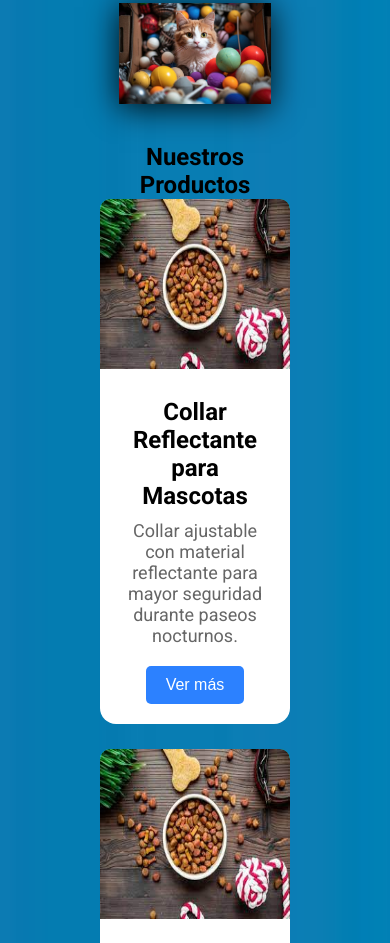
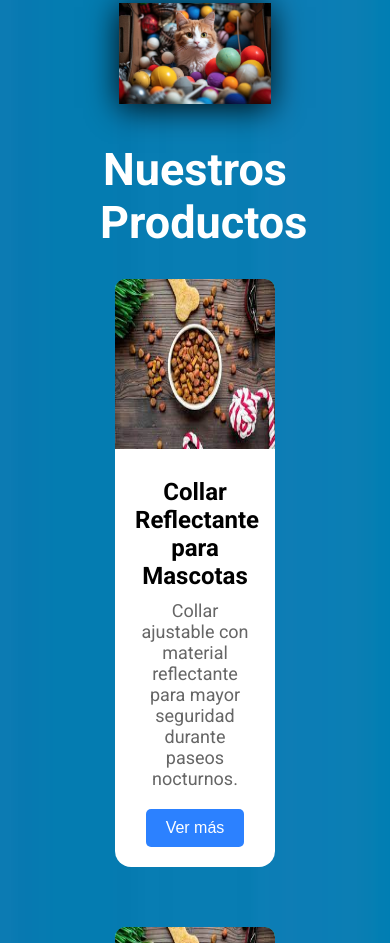
Before and after one commit to diegom-21/tutoriaSem7Proyecto, a plain HTML site: page index.html in a window 390 px wide. Shown: the part 2444-3387 px from the top of the page. Drawn offline with Linux system fonts and the light colour scheme.

Commit message:
comit diego

```diff
--- a/index.html
+++ b/index.html
@@ -105,7 +105,6 @@
                     <button class="Card-boton">Ver más</button>
                 </div>
             </div>
-
             <div class="Card">
                 <div class="Card-header">
                     <img class="Card-imagen" src="img/cardimg.jpg">
@@ -139,7 +138,7 @@
                 </div>
             </div>
         </div>
-    </section>
+    </section><br>
 
 
 
--- a/smacss/modules/_cards.scss
+++ b/smacss/modules/_cards.scss
@@ -1,18 +1,26 @@
 .Cards {
     text-align: center;
 
-
+    &-titulo{
+        font-size: 45px;
+        color: white ;
+        font-weight: bold;
+        margin-bottom: 30px;
+    }
     &-container {
         display: flex;
         flex-wrap: wrap;
-        justify-content: center;
-        gap: 25px;
+        justify-content: space-around;
+        gap: 50px;
+        margin: 0 auto;
+        max-width: 1200px;
     }
 
     .Card {
         background: white;
         border-radius: 16px;
-        width: 300px;
+        width: calc(33.33% - 45px);
+        margin-bottom: 10px;
 
         .Card-imagen {
             width: 100%;
@@ -44,6 +52,7 @@
                 color: white;
                 border: none;
                 border-radius: 5px;
+                margin-top: auto;
                 padding: 10px 20px;
                 font-size: 16px;
                 cursor: pointer;
@@ -56,3 +65,27 @@
         }
     }
 }
+
+@media (max-width: 880px) {
+    .Cards {
+        &-container {
+            justify-content: center;
+        }
+
+        .Card {
+            width: calc(50% - 30px);
+        }
+    }
+}
+
+@media (max-width:673px){
+    .Cards {
+        &-container {
+            justify-content: center;
+        }
+
+        .Card {
+            width: calc(100% - 30px);
+        }
+    }
+}
```
Also changed, not shown: styles.css, 2 other files.
